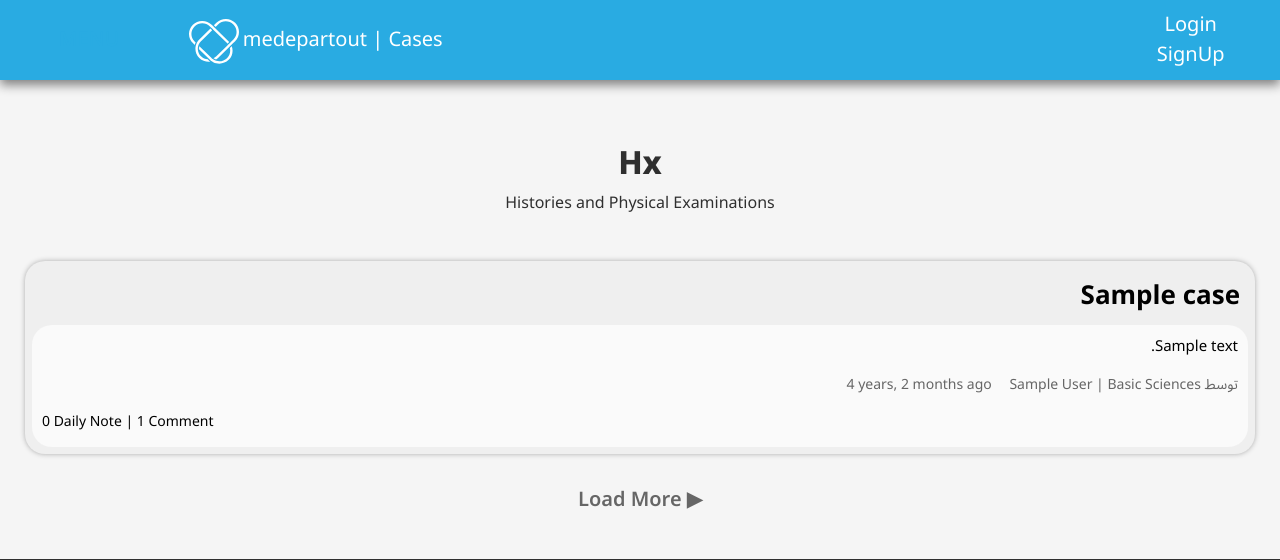
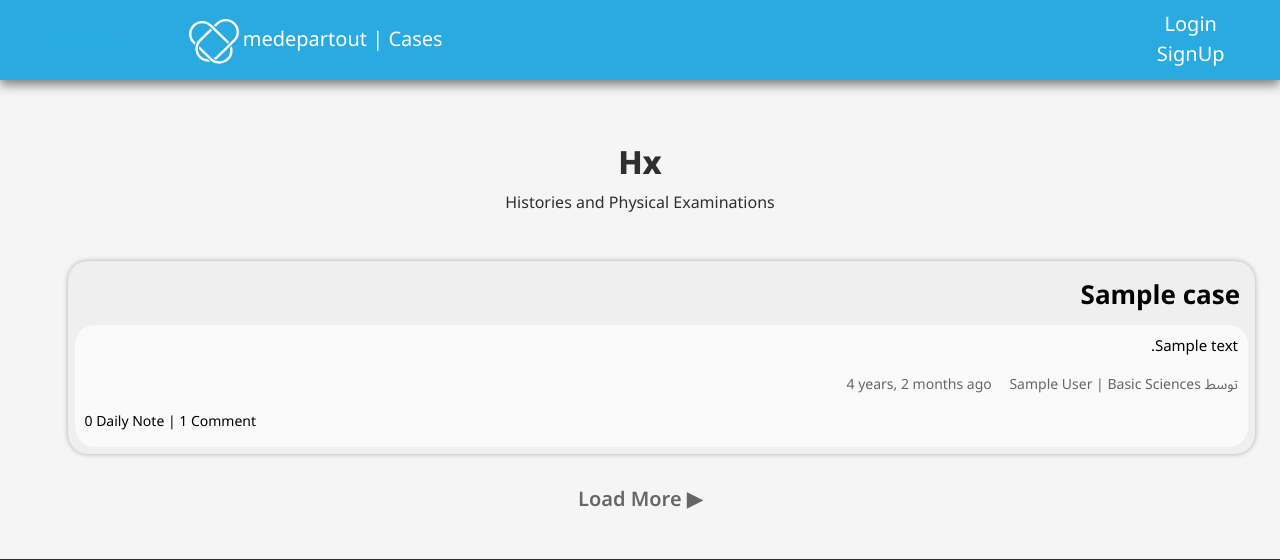
Before and after one commit to Reyhanishere/HxDjango4, a Django app: page /cases/ in a window 1280 px wide. Shown: the top 560 px of the page. Run offline with Django 4.2, Linux system fonts and the light colour scheme; tables that the repository leaves empty hold one stand-in row (values such as "Sample post"); grey boxes marked "Sample" are stand-in pictures.

Commit message:
max and min width of myCard removed and width is set to 95%

```diff
--- a/static/css/style.css
+++ b/static/css/style.css
@@ -225,8 +225,7 @@
         margin: 10px;
         padding: 5px;
         box-shadow: 0px 0px 5px 0px #aaa;
-        min-width: 400px;
-        max-width: 100%;
+        width: 95%;
     }
 
     .myCard:hover {
```
